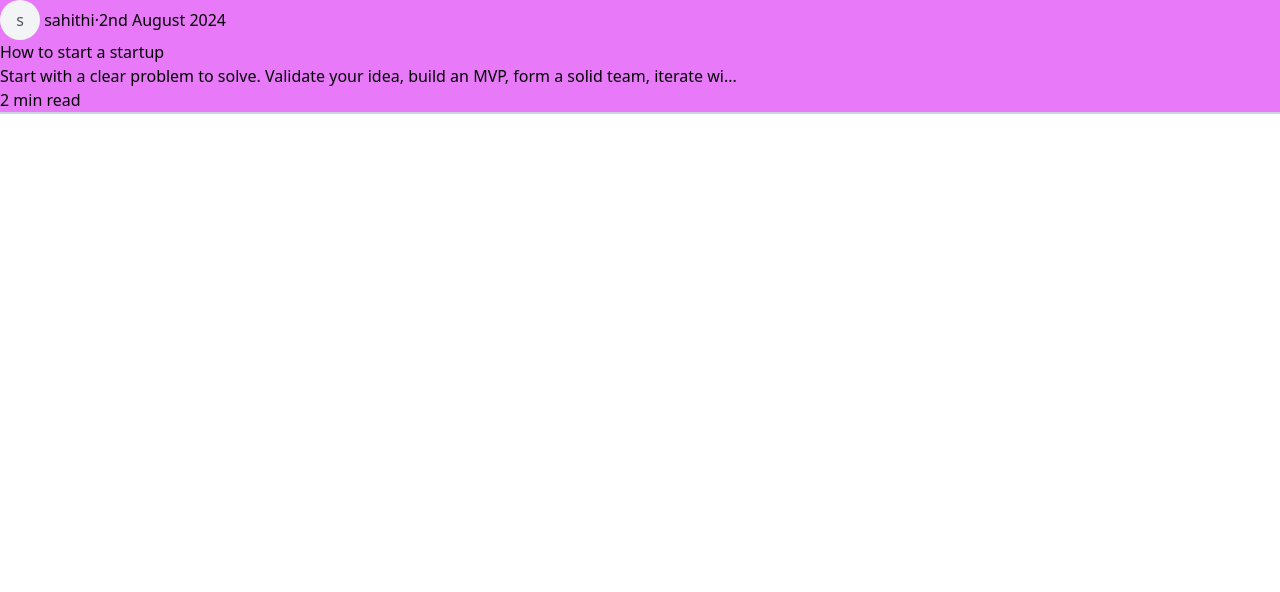
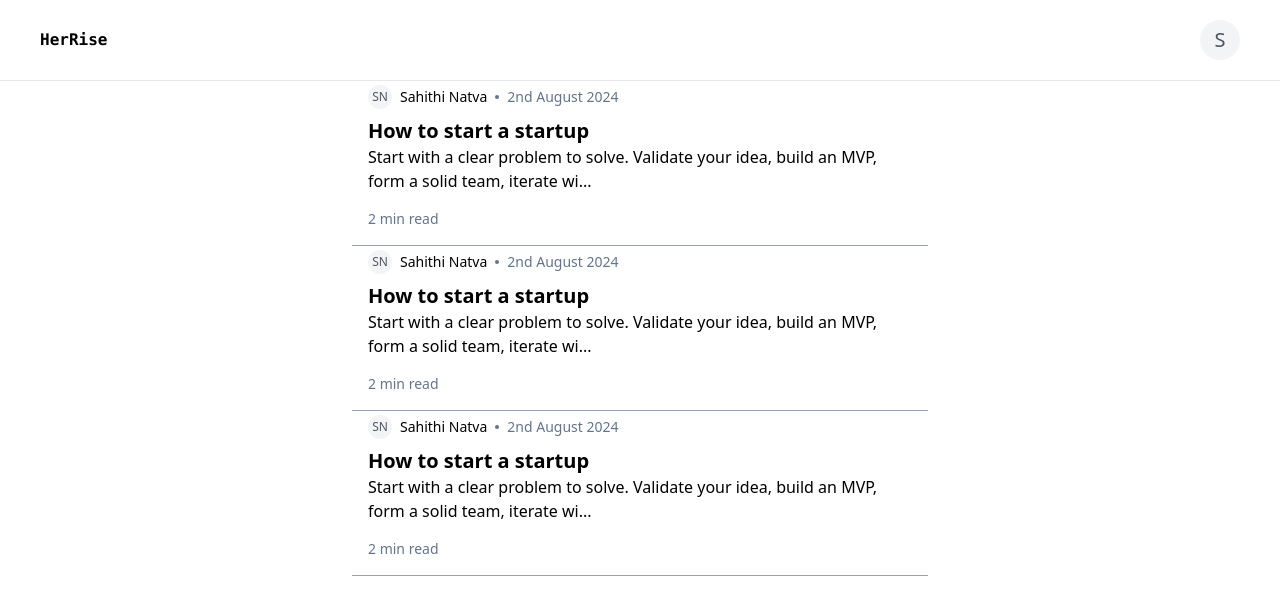
Before and after one commit to SuryaS1729/bitwise_medium, a React (Vite) app in the folder frontend/: page /blogs in a window 1280 px wide. Shown: the top 592 px of the page. Built offline with nearby package versions, Linux system fonts and the light colour scheme; no server answers.

Commit message:
created appbar and blogcard

```diff
--- /dev/null
+++ b/frontend/src/components/AppBar.tsx
@@ -0,0 +1,8 @@
+import { Avatar } from "./BlogCard"
+
+export const AppBar = ()=>{
+    return <div className="py-5 border-b flex justify-between px-10">
+        <div className="flex justify-center flex-col font-mono font-bold">HerRise</div>
+        <div><Avatar size={"big"} name={"sahithi"}/></div>
+    </div>
+}
--- a/frontend/src/components/BlogCard.tsx
+++ b/frontend/src/components/BlogCard.tsx
@@ -12,18 +12,37 @@ export const BlogCard = ({
     publishedDate
 }: BlogCardProps)=>{
 
-    return <div className="flex justify-center flex-col bg-fuchsia-400">
-        <div><Avatar name={authorName}/> {authorName}·{publishedDate}</div>
-        <div>{title}</div>
-        <div>{content.slice(0,100)+"..."}</div>
-        <div>{`${Math.ceil(content.length/100)} min read`}</div>
-        <div className="bg-slate-300 h-0.5 w-full" ></div>
+    return <div className=" p-4 border-b border-slate-400 pb-4  pt-1">
+        <div className="flex ">
+        <Avatar size="small" name={authorName}/>
+         <div className="font-extralight text-sm flex justify-center flex-col pl-2">{authorName}</div>
+        <div className="flex justify-center flex-col pl-2"> <Circle/></div>
+         <div className="pl-2 flex font-thin text-slate-500 text-sm justify-center flex-col">{publishedDate}</div>
+         </div>
+        <div className="text-xl font-semibold pt-2">{title}</div>
+        <div className="text-md font-thin ">{content.slice(0,100)+"..."}</div>
+        <div className="text-slate-500 text-sm font-thin pt-4">{`${Math.ceil(content.length/100)} min read`}</div>
+
     </div>
 }
 
-function Avatar({name}:{name:string}){
-    return <div className="relative inline-flex items-center justify-center w-10 h-10 overflow-hidden bg-gray-100 rounded-full dark:bg-gray-600">
-        <span className="font-medium text-gray-600 dark:text-gray-300">{name[0]}</span>
+
+function Circle(){
+    return <div className="h-1 w-1 rounded-full bg-slate-500"></div>
+}
+export function Avatar({name,size="small"}:{name:string, size: "small" | "big"}){
+    const nameParts = name.split(" ");
+
+
+    const firstNameLetter = nameParts[0][0];
+
+
+    const secondNameLetter = nameParts[1]?.[0] || ""; // Using optional chaining to avoid errors
+
+
+
+    return <div className={`relative inline-flex items-center justify-center overflow-hidden bg-gray-100 rounded-full dark:bg-gray-600 ${size==="small"?"w-6 h-6": "w-10 h-10"}`}>
+        <span className={`${size==="small"? "text-xs":"text-xl"}  text-gray-600 dark:text-gray-300`}>{`${firstNameLetter}${secondNameLetter}`.toUpperCase()}</span>
     </div>
 
 }
--- a/frontend/src/pages/Blog.tsx
+++ b/frontend/src/pages/Blog.tsx
@@ -1,4 +1,3 @@
-import { BlogCard } from "../components/BlogCard"
 
 
 export const Blog = ()=>{
--- a/frontend/src/pages/Blogs.tsx
+++ b/frontend/src/pages/Blogs.tsx
@@ -1,7 +1,22 @@
+import { AppBar } from "../components/AppBar"
 import { BlogCard } from "../components/BlogCard"
 
 export const Blogs = ()=>{
-    return <div> <BlogCard
-        authorName={"sahithi"} title={"How to start a startup"} content={"Start with a clear problem to solve. Validate your idea, build an MVP, form a solid team, iterate with user feedback, secure funding, and scale wisely."} publishedDate={"2nd August 2024"}
-    /> </div>
+    return <div>
+        <AppBar/>
+        <div className="flex justify-center">
+            <div className="max-w-xl">
+
+                <BlogCard
+                authorName={"Sahithi Natva"} title={"How to start a startup"} content={"Start with a clear problem to solve. Validate your idea, build an MVP, form a solid team, iterate with user feedback, secure funding, and scale wisely."} publishedDate={"2nd August 2024"}
+            />
+            <BlogCard
+                authorName={"Sahithi Natva"} title={"How to start a startup"} content={"Start with a clear problem to solve. Validate your idea, build an MVP, form a solid team, iterate with user feedback, secure funding, and scale wisely."} publishedDate={"2nd August 2024"}
+            />
+            <BlogCard
+                authorName={"Sahithi Natva"} title={"How to start a startup"} content={"Start with a clear problem to solve. Validate your idea, build an MVP, form a solid team, iterate with user feedback, secure funding, and scale wisely."} publishedDate={"2nd August 2024"}
+            />
+            </div>
+        </div>
+    </div>
 }
```
